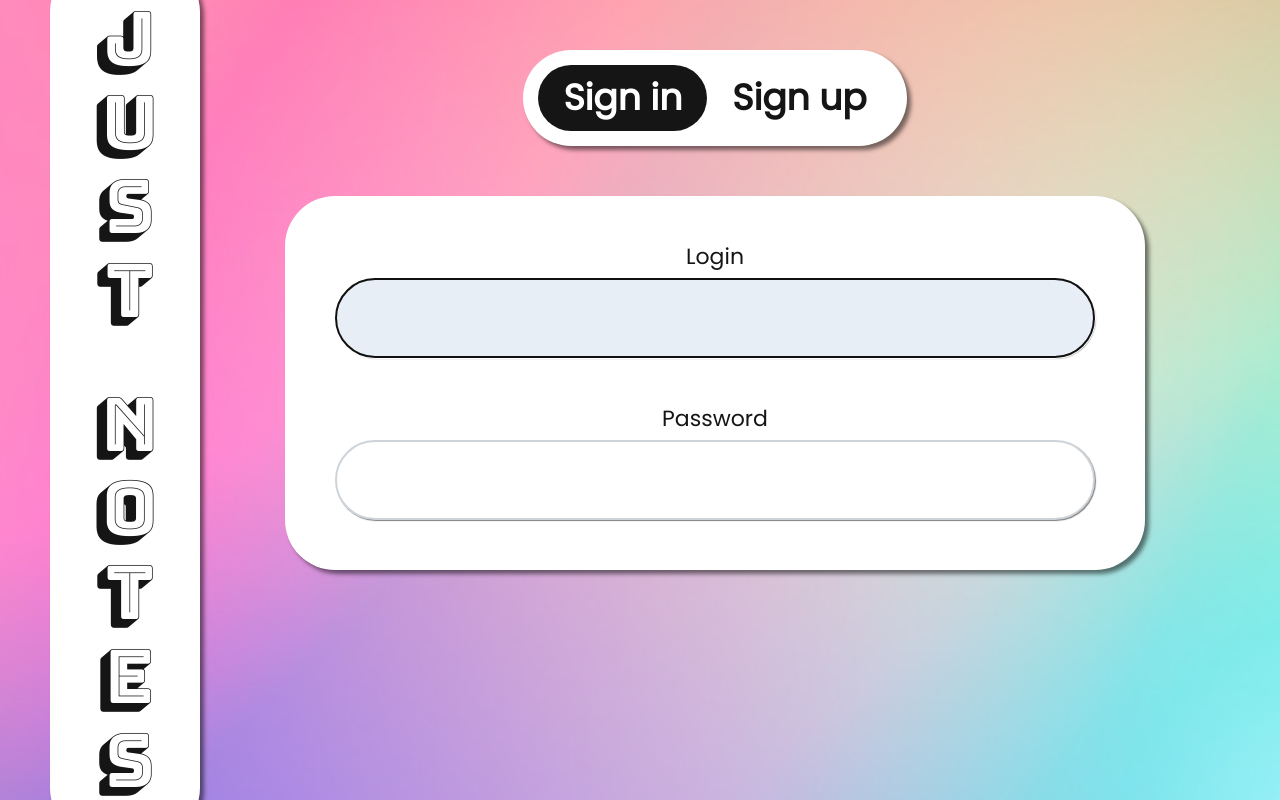
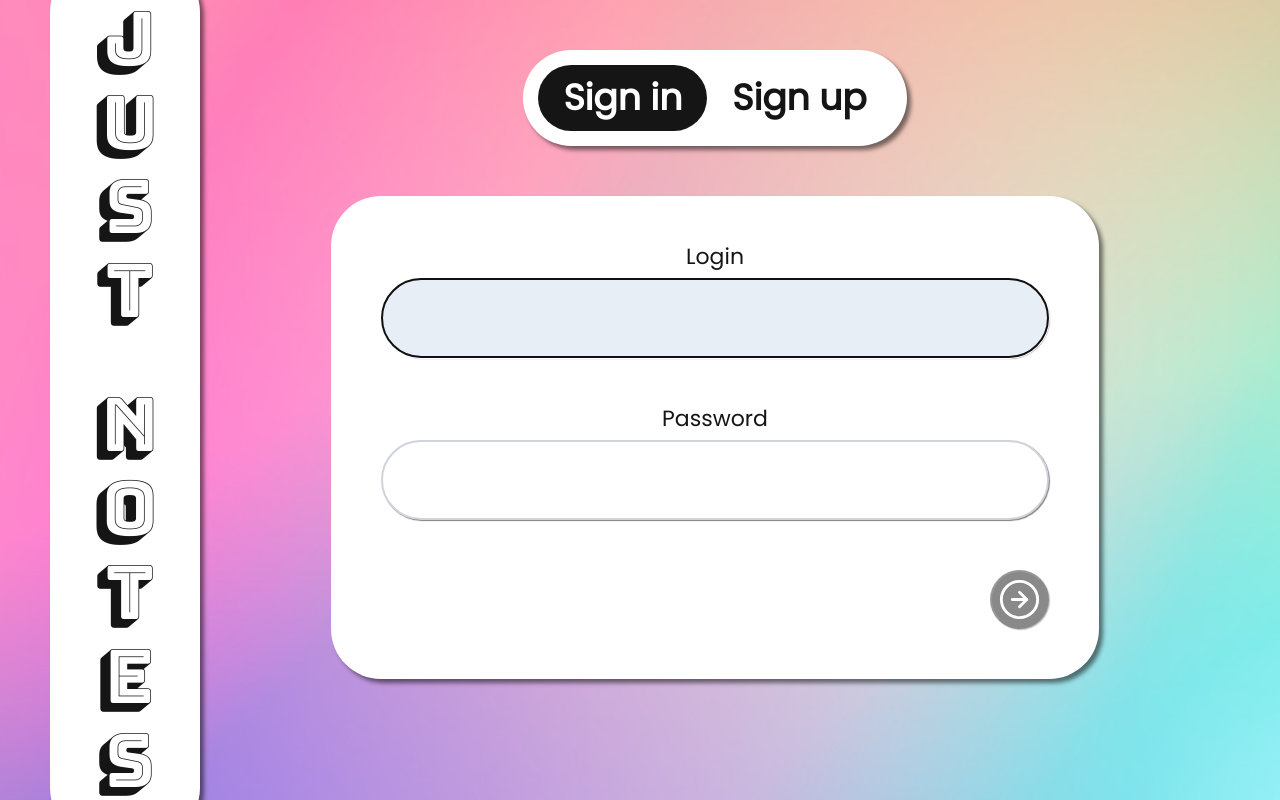
Before and after one commit to VolodymyrVoronov/just-notes, a Next.js app: page /start in a window 1280 px wide. Built offline with nearby package versions, Linux system fonts and the light colour scheme.

Commit message:
chore(components): crated and styles new components.

```diff
--- /dev/null
+++ b/components/Button/Button.module.css
@@ -0,0 +1,51 @@
+.root {
+  display: flex;
+  align-items: center;
+
+  padding: 5px;
+
+  background-color: var(--black-light);
+
+  box-shadow: var(--box-shadow-small);
+  border-radius: 50px;
+
+  cursor: pointer;
+
+  transition: all 500ms ease;
+}
+
+.root:focus {
+  outline: var(--button-focus);
+}
+
+.root-text-only {
+  padding: 0;
+}
+
+.root-text-only:hover,
+.root-icon-only:hover {
+  background-color: var(--black-lighter);
+}
+
+.root:disabled,
+.root-text-only:disabled {
+  opacity: 0.5;
+
+  cursor: default;
+
+  transition: all 500ms ease;
+}
+
+.text {
+  padding: 0 15px;
+
+  font-family: var(--poppins);
+  font-size: 36px;
+  line-height: 36px;
+
+  color: var(--white);
+}
+
+.text-only {
+  padding: 10px 15px;
+}
--- /dev/null
+++ b/components/Button/Button.tsx
@@ -0,0 +1,86 @@
+import Image from "next/image";
+import { ButtonHTMLAttributes, DetailedHTMLProps, useState } from "react";
+import cn from "classnames";
+import { motion, AnimatePresence } from "framer-motion";
+
+import styles from "./Button.module.css";
+
+interface IButtonProps
+  extends DetailedHTMLProps<
+    ButtonHTMLAttributes<HTMLButtonElement>,
+    HTMLButtonElement
+  > {
+  hasText?: boolean;
+  text?: string;
+  hasIcon?: boolean;
+  iconUrl?: string;
+  iconWidth?: number;
+  iconHeight?: number;
+}
+
+const Button = ({
+  hasText = true,
+  text,
+  hasIcon = true,
+  iconUrl = "",
+  iconWidth = 45,
+  iconHeight = 45,
+  className,
+
+  ...props
+}: IButtonProps): JSX.Element => {
+  const [isHovered, setIsHovered] = useState(false);
+
+  return (
+    <button
+      className={cn(styles.root, className, {
+        [styles["root-text-only"]]: !hasIcon,
+        [styles["root-icon-only"]]: !hasText,
+      })}
+      onMouseEnter={hasIcon && hasText ? () => setIsHovered(true) : undefined}
+      onMouseLeave={hasIcon && hasText ? () => setIsHovered(false) : undefined}
+      onFocus={hasIcon && hasText ? () => setIsHovered(true) : undefined}
+      onBlur={hasIcon && hasText ? () => setIsHovered(false) : undefined}
+      type="button"
+      {...props}
+    >
+      {hasText && hasIcon && (
+        <AnimatePresence mode="wait">
+          {isHovered && (
+            <motion.span
+              key={String(isHovered)}
+              className={styles.text}
+              initial={{ opacity: 0, translateX: 100, filter: "blur(10px)" }}
+              exit={{
+                opacity: 0,
+                translateX: 0,
+                filter: "blur(5px)",
+                transition: {
+                  duration: 0.5,
+                },
+              }}
+              animate={{
+                opacity: 1,
+                translateX: 0,
+                filter: "blur(0px)",
+                transition: {
+                  duration: 0.5,
+                },
+              }}
+            >
+              {text}
+            </motion.span>
+          )}
+        </AnimatePresence>
+      )}
+
+      {hasIcon ? (
+        <Image src={iconUrl} width={iconWidth} height={iconHeight} alt="icon" />
+      ) : (
+        <span className={cn(styles.text, styles["text-only"])}>{text}</span>
+      )}
+    </button>
+  );
+};
+
+export default Button;
--- a/components/FormWrapper/FormWrapper.module.css
+++ b/components/FormWrapper/FormWrapper.module.css
@@ -3,7 +3,7 @@
   flex-direction: column;
   align-items: center;
 
-  width: 860px;
+  width: 768px;
 
   padding: 50px;
 
--- a/components/SigninForm/SigninForm.module.css
+++ b/components/SigninForm/SigninForm.module.css
@@ -1,3 +1,9 @@
 .password-field {
   margin-top: 50px;
 }
+
+.sign-in-button {
+  align-self: flex-end;
+
+  margin-top: 50px;
+}
--- a/components/SigninForm/SigninForm.tsx
+++ b/components/SigninForm/SigninForm.tsx
@@ -6,6 +6,7 @@ import { SignInFormState } from "../../types/form-state";
 
 import FormWrapper from "../FormWrapper/FormWrapper";
 import Input from "../Input/Input";
+import Button from "../Button/Button";
 
 import styles from "./SigninForm.module.css";
 
@@ -28,11 +29,13 @@ const SigninForm = ({ className }: ISigninFormProps): JSX.Element => {
     });
   };
 
+  const onSignInButtonClick = (): void => {
+    console.log(formData);
+  };
+
   useEffect(() => {
     loginInputRef.current?.focus();
   }, []);
-
-  console.log(formData);
 
   return (
     <FormWrapper className={className}>
@@ -53,6 +56,15 @@ const SigninForm = ({ className }: ISigninFormProps): JSX.Element => {
         type="password"
         name="password"
       />
+
+      <Button
+        onClick={onSignInButtonClick}
+        className={styles["sign-in-button"]}
+        disabled={!formData.login || !formData.password}
+        text="Sign&nbsp;in"
+        iconUrl="/icons/circle-arrow-01.svg"
+        aria-label="Sign in"
+      />
     </FormWrapper>
   );
 };
--- a/components/ToggleButton/ToggleButton.module.css
+++ b/components/ToggleButton/ToggleButton.module.css
@@ -22,7 +22,7 @@
 }
 
 .root:focus {
-  outline-color: var(--purple);
+  outline: var(--button-focus);
 }
 
 .root:disabled {
--- a/src/styles/globals.css
+++ b/src/styles/globals.css
@@ -39,4 +39,6 @@ body {
 
   --box-shadow-small: 1px 1px 1px 0 rgba(0, 0, 0, 0.50);
   --box-shadow-medium: 4px 4px 4px 0 rgba(0, 0, 0, 0.50);
+
+  --button-focus: 5px solid rgb(100, 231, 231);
 }
```
Also changed, not shown: public/icons/circle-arrow-01.svg (added).
